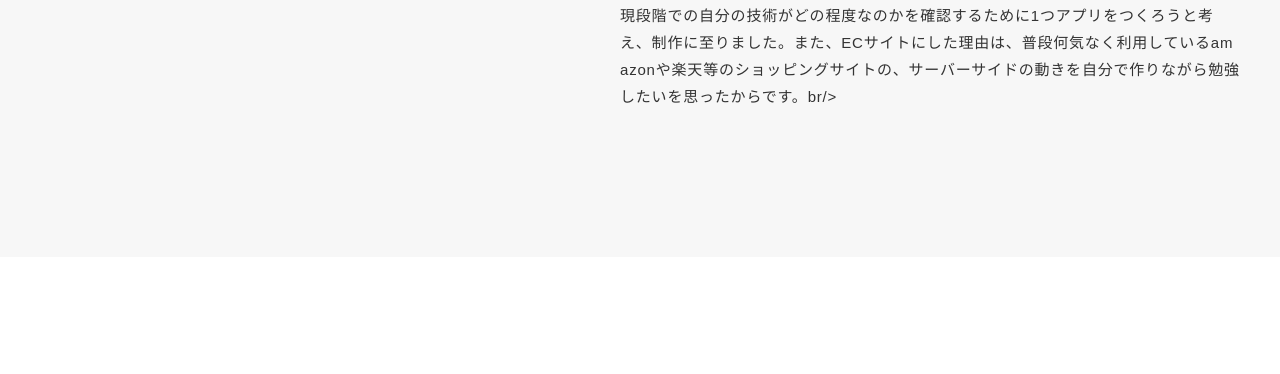
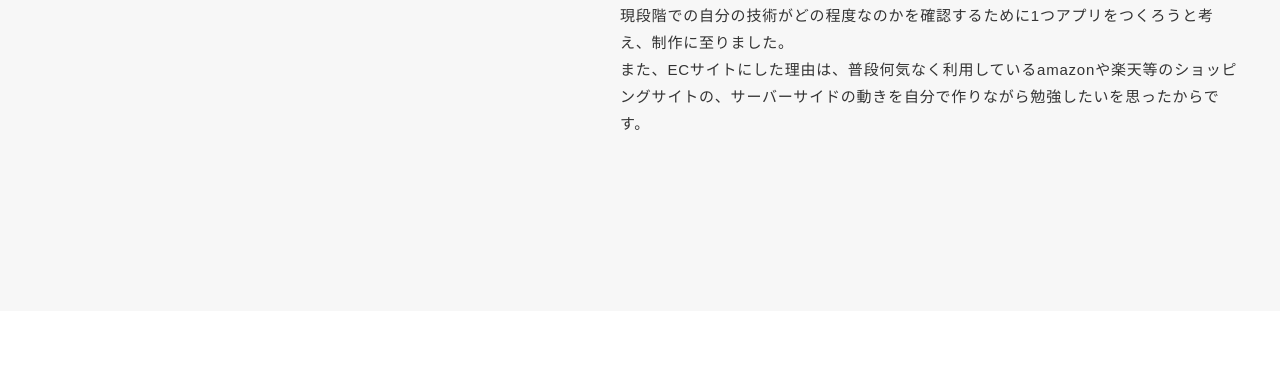
Before and after one commit to TaY2434G/Portfolio, a plain HTML site: page index.html in a window 1280 px wide. Shown: the part 1685-2059 px from the top of the page. Drawn offline with nearby package versions, Linux system fonts and the light colour scheme; some packages are replaced by stand-ins of ours.

Commit message:
Update index.html

```diff
--- a/index.html
+++ b/index.html
@@ -70,7 +70,8 @@
                     ○メール送信機能（未実装）：購入した商品情報等を登録されたアドレスに送信する機能。不具合により現在停止中。<br/>
                 </p>
                 <p><span class="text-bold">制作した経緯：</span><br>
-                   現段階での自分の技術がどの程度なのかを確認するために1つアプリをつくろうと考え、制作に至りました。また、ECサイトにした理由は、普段何気なく利用しているamazonや楽天等のショッピングサイトの、サーバーサイドの動きを自分で作りながら勉強したいを思ったからです。br/>
+                   現段階での自分の技術がどの程度なのかを確認するために1つアプリをつくろうと考え、制作に至りました。<br/>
+                   また、ECサイトにした理由は、普段何気なく利用しているamazonや楽天等のショッピングサイトの、サーバーサイドの動きを自分で作りながら勉強したいを思ったからです。<br/>
                    <br/><br/>
 
 
```
